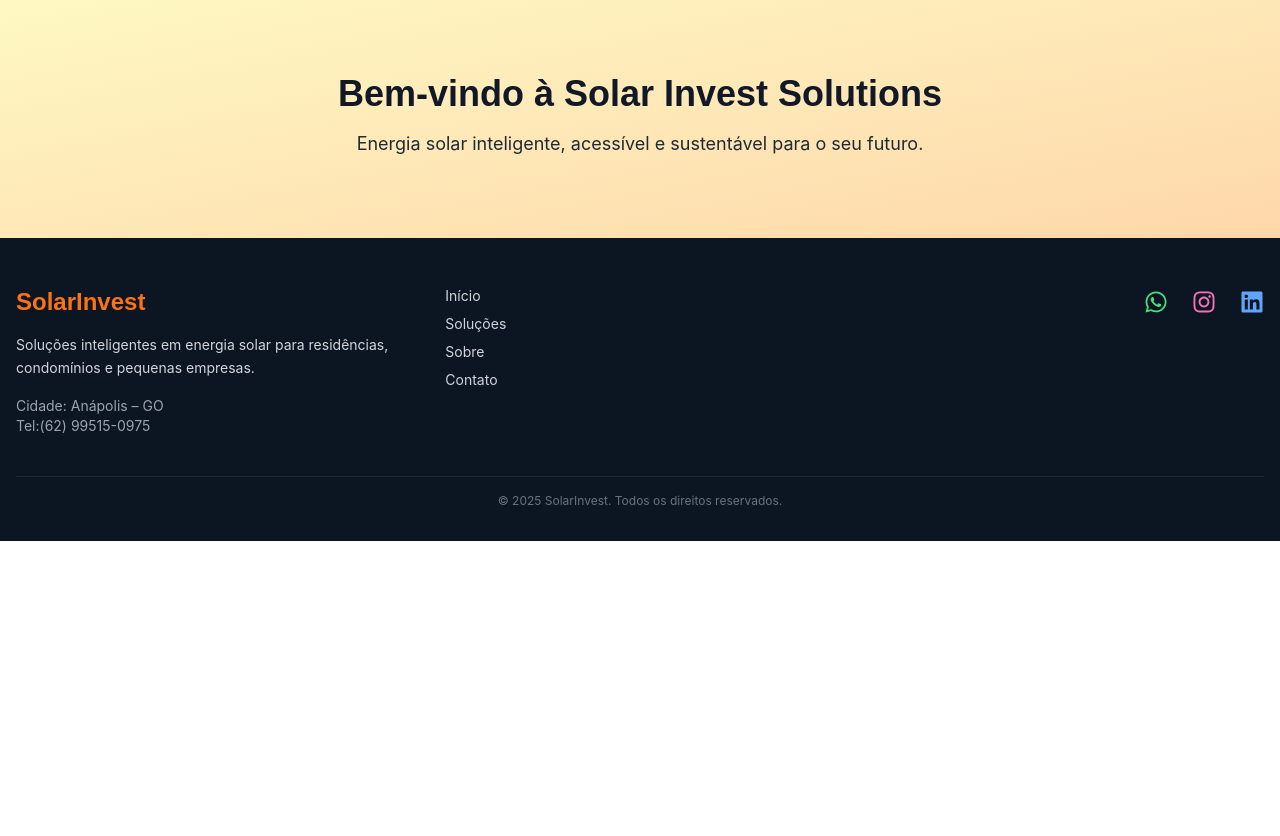
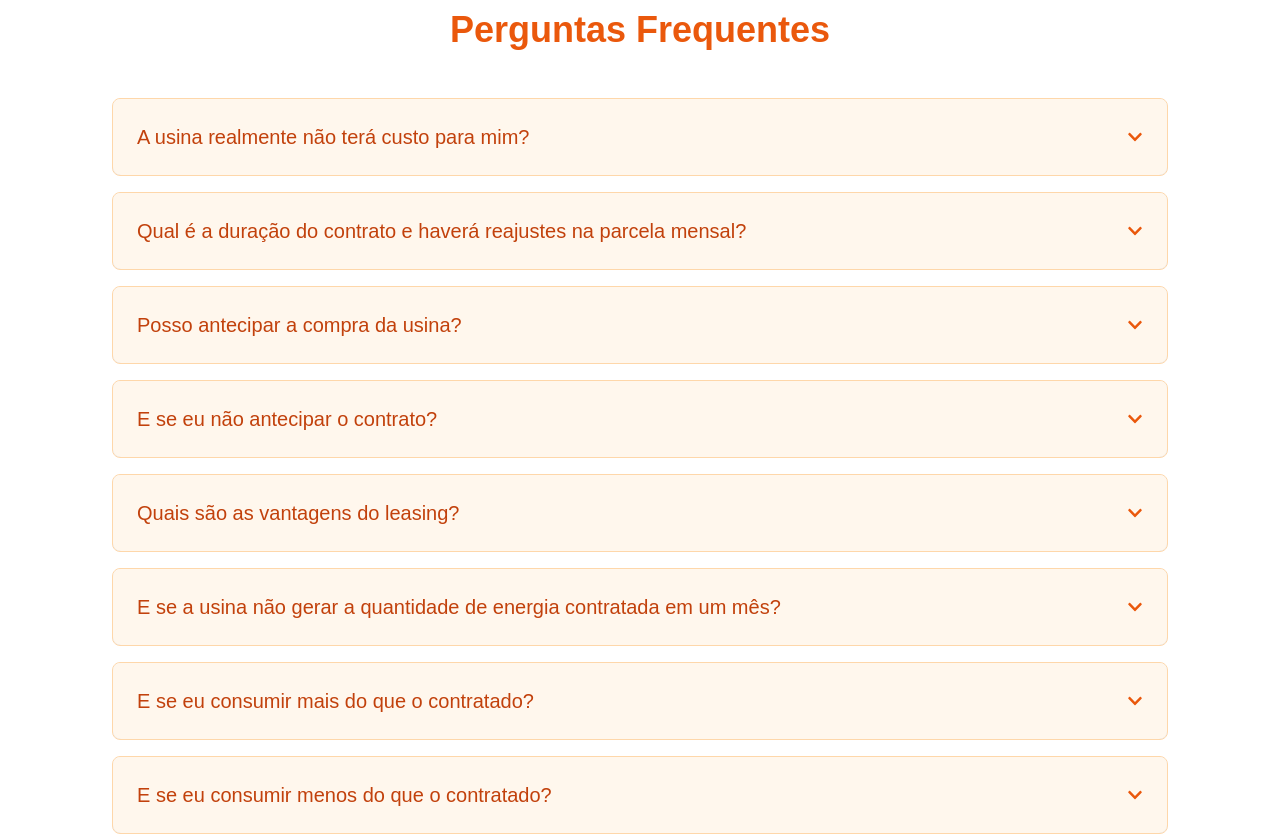
Before and after one commit to LeandroFrancaUS/solarinvest-Website, a Next.js app: page / in a window 1280 px wide. Shown: the part 1660-2496 px from the top of the page. Before the commit the page ends 2201 px from the top, so only its background shows below. Built offline with nearby package versions, Linux system fonts and the light colour scheme.

Commit message:
Add FAQ section to Como Funciona page

```diff
--- a/src/components/ComoFunciona.tsx
+++ b/src/components/ComoFunciona.tsx
@@ -2,6 +2,7 @@
 
 import { motion } from 'framer-motion';
 import { FaRegFileAlt, FaClipboardCheck, FaTools, FaPiggyBank } from 'react-icons/fa';
+import FAQComoFunciona from './FAQComoFunciona';
 
 export default function ComoFunciona() {
   // Lista de etapas com ícone, título e descrição
@@ -29,6 +30,7 @@ export default function ComoFunciona() {
   ];
 
   return (
+    <>
       <section className="bg-white py-20 px-6 md:px-16 lg:px-28">
         <div className="max-w-7xl mx-auto text-center">
           {/* Título principal com animação */}
@@ -77,5 +79,7 @@ export default function ComoFunciona() {
           </div>
         </div>
       </section>
+      <FAQComoFunciona />
+    </>
   );
 }
--- /dev/null
+++ b/src/components/FAQComoFunciona.tsx
@@ -0,0 +1,178 @@
+'use client';
+
+import { useState } from 'react';
+import { AnimatePresence, motion } from 'framer-motion';
+import { FaChevronDown } from 'react-icons/fa';
+
+interface FAQItem {
+  question: string;
+  answer: React.ReactNode;
+}
+
+function Item({ faq }: { faq: FAQItem }) {
+  const [open, setOpen] = useState(false);
+
+  return (
+    <div className="border border-orange-200 rounded-lg overflow-hidden">
+      <button
+        className="w-full flex items-center justify-between bg-orange-50 p-4 md:p-6 text-left"
+        onClick={() => setOpen(!open)}
+      >
+        <h3 className="text-lg md:text-xl font-medium text-orange-700">{faq.question}</h3>
+        <FaChevronDown
+          className={`ml-4 text-orange-600 transition-transform duration-300 ${open ? 'rotate-180' : ''}`}
+        />
+      </button>
+      <AnimatePresence initial={false}>
+        {open && (
+          <motion.div
+            initial={{ height: 0, opacity: 0 }}
+            animate={{ height: 'auto', opacity: 1 }}
+            exit={{ height: 0, opacity: 0 }}
+            transition={{ duration: 0.3 }}
+            className="px-4 md:px-6 pb-4 md:pb-6 text-gray-700 bg-white space-y-2"
+          >
+            {faq.answer}
+          </motion.div>
+        )}
+      </AnimatePresence>
+    </div>
+  );
+}
+
+export default function FAQComoFunciona() {
+  const faqs: FAQItem[] = [
+    {
+      question: 'A usina realmente não terá custo para mim?',
+      answer: (
+        <p>
+          Sim. A SolarInvest assume todos os investimentos de projeto, equipamentos e
+          instalação. Você paga apenas a parcela mensal acordada, sem entrada ou despesas
+          extras.
+        </p>
+      ),
+    },
+    {
+      question: 'Qual é a duração do contrato e haverá reajustes na parcela mensal?',
+      answer: (
+        <div className="space-y-2">
+          <p>
+            <span className="font-semibold">Off-grid:</span> contratos de 60 meses com
+            parcelas fixas durante todo o período.
+          </p>
+          <p>
+            <span className="font-semibold">On-grid/Híbrido:</span> contratos de 36 meses
+            com reajuste anual pelo índice oficial (IPCA).
+          </p>
+        </div>
+      ),
+    },
+    {
+      question: 'Posso antecipar a compra da usina?',
+      answer: (
+        <p>
+          Sim. É possível antecipar o pagamento e adquirir a usina a qualquer momento,
+          bastando quitar o saldo devedor previsto no contrato.
+        </p>
+      ),
+    },
+    {
+      question: 'E se eu não antecipar o contrato?',
+      answer: (
+        <p>
+          Ao final do prazo contratual, a propriedade do sistema é transferida para você
+          automaticamente, sem custos adicionais.
+        </p>
+      ),
+    },
+    {
+      question: 'Quais são as vantagens do leasing?',
+      answer: (
+        <ol className="list-decimal list-inside space-y-2">
+          <li>Ausência de investimento inicial.</li>
+          <li>Manutenção e monitoramento realizados pela SolarInvest.</li>
+          <li>Pagamentos previsíveis e adequados ao seu consumo.</li>
+          <li>Preservação do capital de giro ou orçamento familiar.</li>
+          <li>Transferência de propriedade ao término do contrato.</li>
+        </ol>
+      ),
+    },
+    {
+      question: 'E se a usina não gerar a quantidade de energia contratada em um mês?',
+      answer: (
+        <p>
+          Realizamos uma avaliação técnica e compensamos eventuais diferenças conforme as
+          condições estabelecidas em contrato.
+        </p>
+      ),
+    },
+    {
+      question: 'E se eu consumir mais do que o contratado?',
+      answer: (
+        <div className="space-y-2">
+          <p>
+            <span className="font-semibold">Excedente pontual:</span> o consumo adicional é
+            faturado pela distribuidora conforme a tarifa vigente.
+          </p>
+          <p>
+            <span className="font-semibold">Aumento permanente de consumo:</span> podemos
+            reavaliar o projeto e ampliar a usina mediante aditivo contratual.
+          </p>
+        </div>
+      ),
+    },
+    {
+      question: 'E se eu consumir menos do que o contratado?',
+      answer: (
+        <p>
+          A energia não utilizada gera créditos junto à distribuidora, que podem ser
+          compensados nos meses seguintes.
+        </p>
+      ),
+    },
+    {
+      question: 'E se algum equipamento falhar ou a geração ficar abaixo do esperado?',
+      answer: (
+        <p>
+          A SolarInvest realiza a manutenção e substituição de equipamentos, garantindo o
+          desempenho contratual sem custos extras ao cliente.
+        </p>
+      ),
+    },
+    {
+      question:
+        'A usina tem seguro ou garantia? Essa cobertura pode ser transferida?',
+      answer: (
+        <p>
+          Sim. Os equipamentos possuem garantia e cobertura securitária contra danos. Em
+          caso de transferência de titularidade, essas coberturas podem ser cedidas ao novo
+          responsável mediante comunicação.
+        </p>
+      ),
+    },
+    {
+      question: 'Como fica o leasing se eu quiser vender o imóvel?',
+      answer: (
+        <p>
+          O contrato pode ser transferido ao novo proprietário após análise cadastral ou
+          quitado antecipadamente pelo vendedor no ato da negociação.
+        </p>
+      ),
+    },
+  ];
+
+  return (
+    <section className="bg-white py-20 px-6 md:px-16 lg:px-28">
+      <div className="max-w-7xl mx-auto">
+        <h2 className="text-3xl md:text-4xl font-extrabold text-orange-600 text-center mb-12">
+          Perguntas Frequentes
+        </h2>
+        <div className="space-y-4">
+          {faqs.map((faq, idx) => (
+            <Item key={idx} faq={faq} />
+          ))}
+        </div>
+      </div>
+    </section>
+  );
+}
```
Lines whose indentation alone changed are shown as unchanged.
